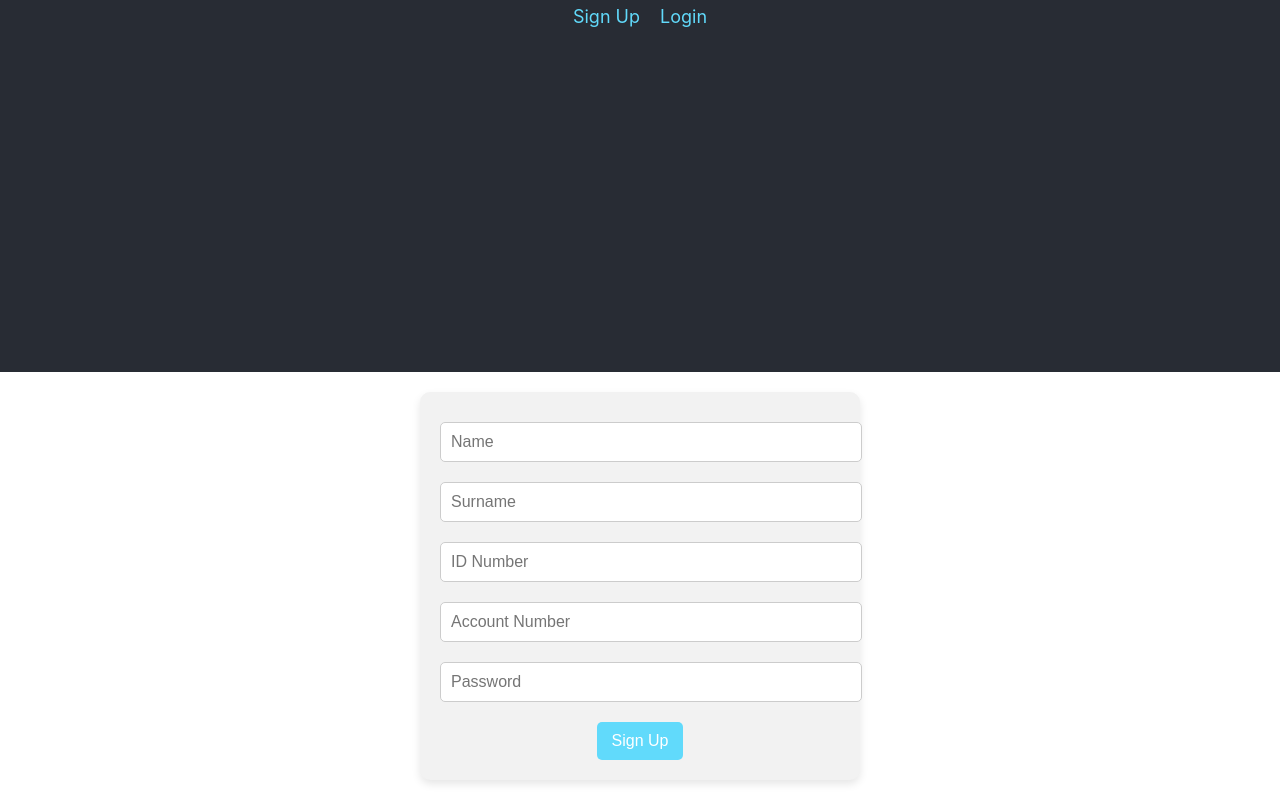
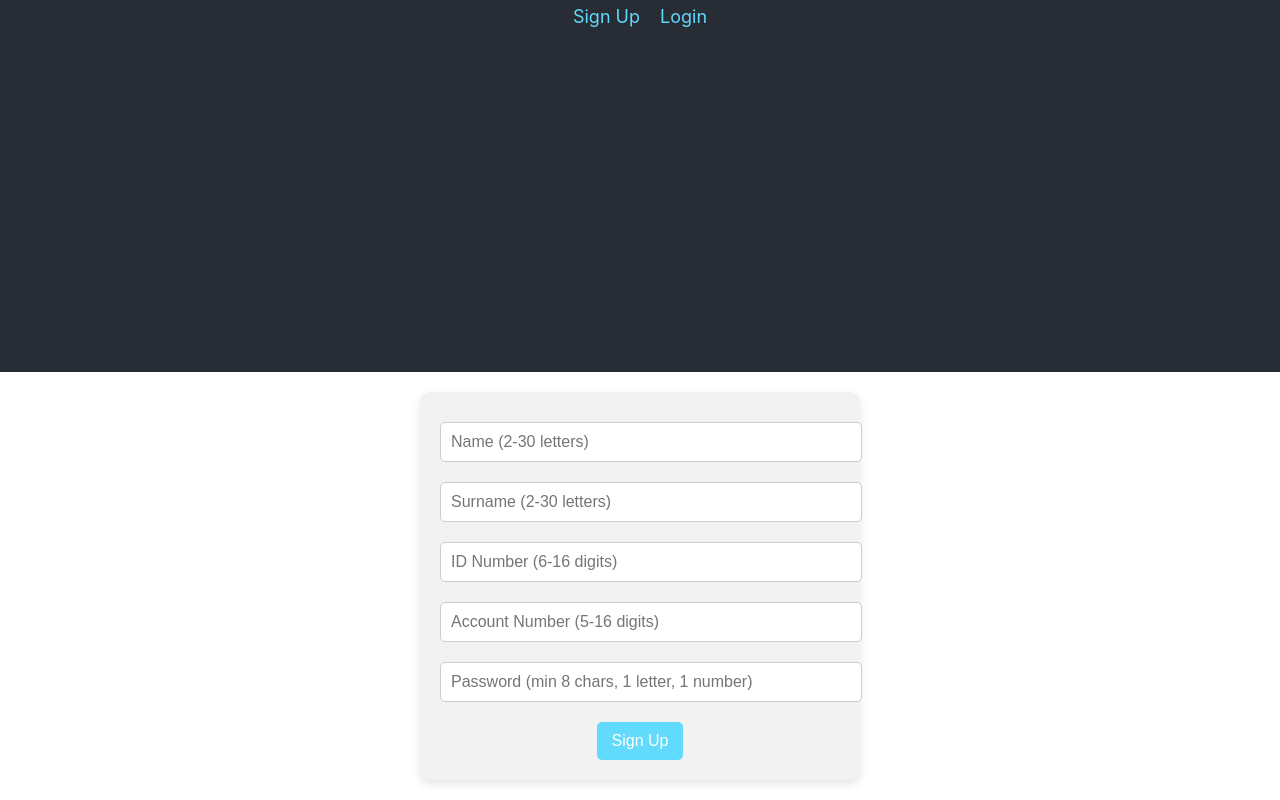
Before and after one commit to Colby25/APDS7311_POE, a React (Create React App) app in the folder customer-portal/frontend/: page /signup in a window 1280 px wide. Shown: the part 428-1228 px from the top of the page. Built offline with nearby package versions, Linux system fonts and the light colour scheme.

Commit message:
input validation

```diff
--- a/customer-portal/frontend/src/components/Login.js
+++ b/customer-portal/frontend/src/components/Login.js
@@ -8,16 +8,45 @@ const Login = ({ onLogin }) => { // Accept onLogin as a prop
         password: '',
     });
 
+    const [errorMessage, setErrorMessage] = useState(''); // State to store validation errors
+
     const navigate = useNavigate(); // Create a navigate instance
+
+    // Basic regex patterns for validation
+    const accountNumberPattern = /^[0-9]{5,10}$/; // Example: Account number must be 5-10 digits
+    const passwordPattern = /^(?=.*[A-Za-z])(?=.*\d)[A-Za-z\d]{8,}$/; // Password must be minimum 8 characters, at least one letter and one number
 
     // Handle form input changes
     const handleChange = (e) => {
         setLoginData({ ...loginData, [e.target.name]: e.target.value });
     };
 
+    // Validate inputs using regex
+    const validateInputs = () => {
+        const { accountNumber, password } = loginData;
+
+        if (!accountNumberPattern.test(accountNumber)) {
+            setErrorMessage('Account number must be between 5 to 10 digits.');
+            return false;
+        }
+
+        if (!passwordPattern.test(password)) {
+            setErrorMessage('Password must be at least 8 characters long and contain both letters and numbers.');
+            return false;
+        }
+
+        setErrorMessage(''); // Clear error message if validation passes
+        return true;
+    };
+
     // Handle form submission
     const handleSubmit = async (e) => {
         e.preventDefault(); // Prevent page reload on form submit
+
+        // Validate form inputs before submitting
+        if (!validateInputs()) {
+            return; // Stop submission if inputs are invalid
+        }
 
         try {
             const response = await axios.post('http://localhost:4000/api/users/login', loginData); // POST request to backend
@@ -38,6 +67,7 @@ const Login = ({ onLogin }) => { // Accept onLogin as a prop
     };
 
     return (
+        <div>
             <form onSubmit={handleSubmit}>
                 <input
                     type="text"
@@ -55,6 +85,10 @@ const Login = ({ onLogin }) => { // Accept onLogin as a prop
                 />
                 <button type="submit">Login</button>
             </form>
+
+            {/* Display validation error messages */}
+            {errorMessage && <p style={{ color: 'red' }}>{errorMessage}</p>}
+        </div>
     );
 };
 
--- a/customer-portal/frontend/src/components/Signup.js
+++ b/customer-portal/frontend/src/components/Signup.js
@@ -1,5 +1,3 @@
-// src/components/Signup.js
-
 import React, { useState } from 'react';
 import axios from 'axios';
 import { useNavigate } from 'react-router-dom'; // Import useNavigate for redirection
@@ -14,15 +12,48 @@ const Signup = () => {
     });
     const [message, setMessage] = useState(''); // State for success message
     const navigate = useNavigate(); // Hook to navigate
+    const [errors, setErrors] = useState({}); // State for input validation errors
+
+    // Regex patterns for validation
+    const patterns = {
+        name: /^[a-zA-Z]{2,30}$/, // Letters only, 2 to 30 characters
+        surname: /^[a-zA-Z]{2,30}$/, // Letters only, 2 to 30 characters
+        idNumber: /^\d{6,16}$/, // 6 to 16 digits
+        accountNumber: /^\d{5,16}$/, // 5 to 16? digits
+        password: /^(?=.*[A-Za-z])(?=.*\d)[A-Za-z\d]{8,}$/, // At least 8 characters, at least 1 letter and 1 number
+    };
 
     // Handle form input changes
     const handleChange = (e) => {
         setFormData({ ...formData, [e.target.name]: e.target.value });
+        validateInput(e.target.name, e.target.value); // Validate input on change
+    };
+
+    // Validate input based on regex patterns
+    const validateInput = (name, value) => {
+        if (patterns[name]) {
+            if (!patterns[name].test(value)) {
+                setErrors(prevErrors => ({
+                    ...prevErrors,
+                    [name]: `Invalid ${name}. Please follow the format of the hint text`
+                }));
+            } else {
+                setErrors(prevErrors => ({
+                    ...prevErrors,
+                    [name]: ''
+                }));
+            }
+        }
     };
 
     // Handle form submission
     const handleSubmit = async (e) => {
         e.preventDefault(); // Prevent page reload on form submit
+        if (Object.values(errors).some(error => error)) {
+            alert("Please fix the errors before submitting.");
+            return; // Prevent submission if there are validation errors
+        }
+
         try {
             // POST request to backend
             const response = await axios.post('http://localhost:4000/api/users/signup', formData);
@@ -46,11 +77,51 @@ const Signup = () => {
     return (
         <div>
             <form onSubmit={handleSubmit}>
-                <input type="text" name="name" onChange={handleChange} placeholder="Name" required />
-                <input type="text" name="surname" onChange={handleChange} placeholder="Surname" required />
-                <input type="text" name="idNumber" onChange={handleChange} placeholder="ID Number" required />
-                <input type="text" name="accountNumber" onChange={handleChange} placeholder="Account Number" required />
-                <input type="password" name="password" onChange={handleChange} placeholder="Password" required />
+                <input
+                    type="text"
+                    name="name"
+                    onChange={handleChange}
+                    placeholder="Name (2-30 letters)"
+                    required
+                />
+                {errors.name && <p style={{ color: 'red' }}>{errors.name}</p>} {/* Display error for name */}
+
+                <input
+                    type="text"
+                    name="surname"
+                    onChange={handleChange}
+                    placeholder="Surname (2-30 letters)"
+                    required
+                />
+                {errors.surname && <p style={{ color: 'red' }}>{errors.surname}</p>} {/* Display error for surname */}
+
+                <input
+                    type="text"
+                    name="idNumber"
+                    onChange={handleChange}
+                    placeholder="ID Number (6-16 digits)"
+                    required
+                />
+                {errors.idNumber && <p style={{ color: 'red' }}>{errors.idNumber}</p>} {/* Display error for ID number */}
+
+                <input
+                    type="text"
+                    name="accountNumber"
+                    onChange={handleChange}
+                    placeholder="Account Number (5-16 digits)"
+                    required
+                />
+                {errors.accountNumber && <p style={{ color: 'red' }}>{errors.accountNumber}</p>} {/* Display error for account number */}
+
+                <input
+                    type="password"
+                    name="password"
+                    onChange={handleChange}
+                    placeholder="Password (min 8 chars, 1 letter, 1 number)"
+                    required
+                />
+                {errors.password && <p style={{ color: 'red' }}>{errors.password}</p>} {/* Display error for password */}
+
                 <button type="submit">Sign Up</button>
             </form>
             {message && <p>{message}</p>} {/* Display success message */}
```
Lines whose indentation alone changed are shown as unchanged.
